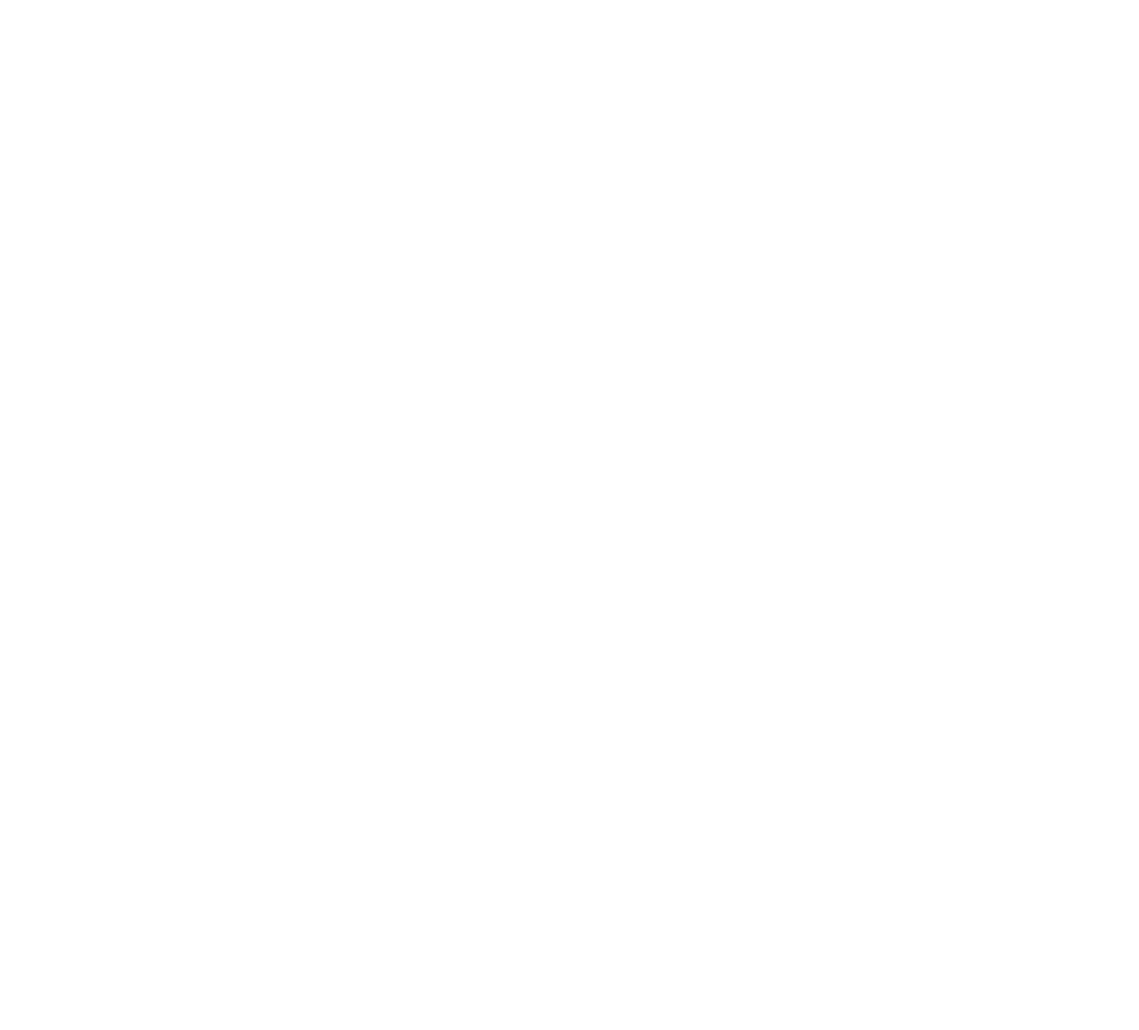
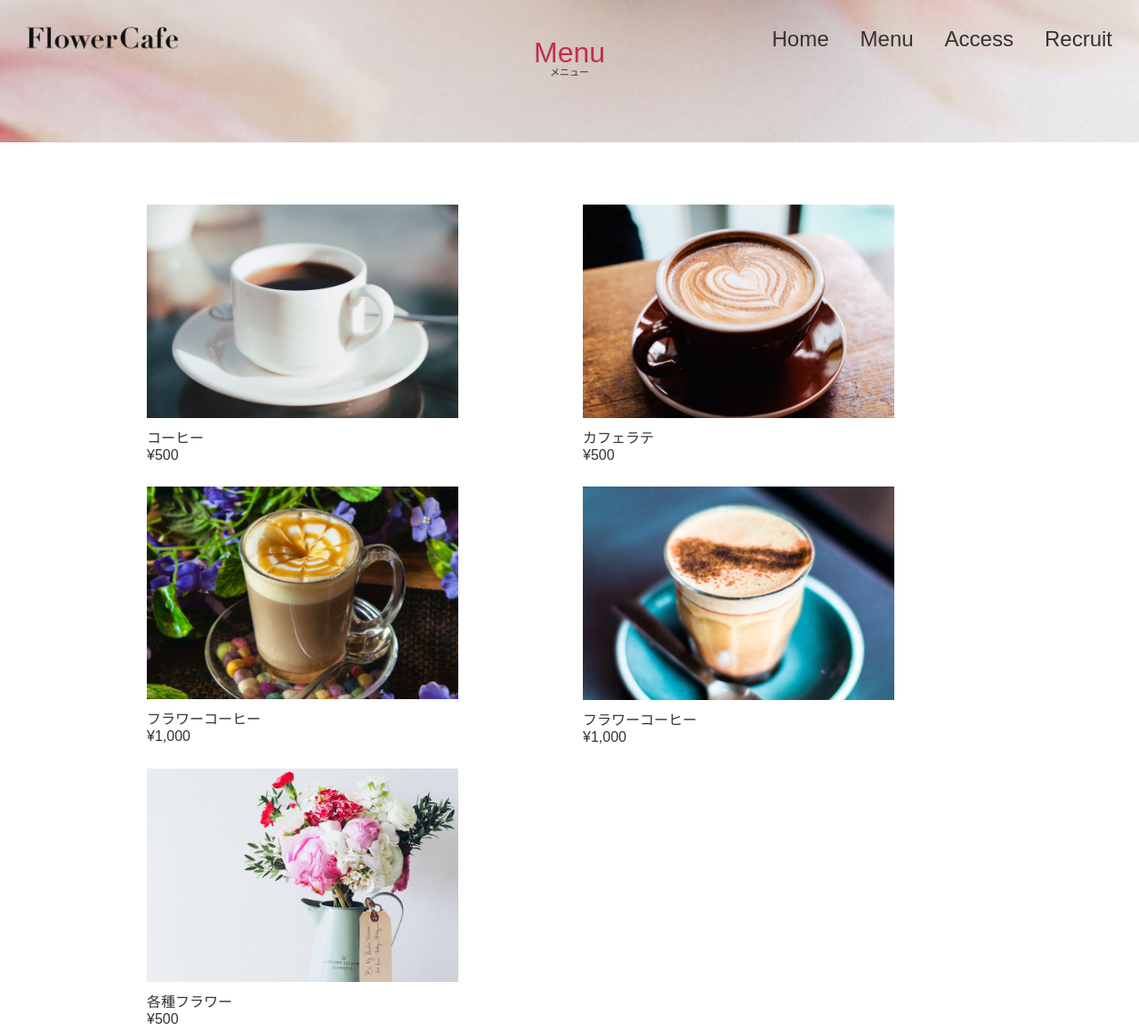
Before and after one commit to CaRo74/FlowerCafe, a plain HTML site: page menu.html in a window 1280 px wide. Shown: the top 1158 px of the page at 89% size. Before the commit the page ends 800 px from the top, so only its background shows below. Drawn offline with Linux system fonts and the light colour scheme; some packages are replaced by stand-ins of ours; a web font is replaced by a local one.

Commit message:
menuページ追加

```diff
--- a/css/style.css
+++ b/css/style.css
@@ -212,6 +212,45 @@ header{
   color: #F9B1C0;
   font-size: 1.2rem;
 }
+/* ページビジュアル */
+.page-mainvisual{
+  background-image: url(../img/bg-page-header_sp.jpg);
+  height: 160px;
+  background-size: cover;
+  z-index: -1;
+  position: relative;
+  text-align: center;
+}
+.page-inner{
+  position: absolute;
+  top: 50%;
+  left: 50%;
+  transform: translate(-50%,-50%);
+}
+.page-title{
+  font-size: 3.2rem;
+  color: #C32D4D;
+  margin-bottom: 2px;
+}
+.page-subtitle{
+  font-size: 1.1rem;
+  line-height: 3.7;
+}
+/* メニュー */
+.menu-items {
+  display: flex;
+  flex-wrap: wrap;
+  justify-content: space-between;
+}
+.menu-items li{
+  width: calc(50% - 15px);
+}
+.menu-items li:not(:last-child){
+  margin-bottom: 26px;
+}
+.menu-items li img{
+  margin-bottom: 9px;
+}
 /* pc */
 @media screen and (min-width: 768px){
   body{
--- a/menu.html
+++ b/menu.html
@@ -0,0 +1,94 @@
+<!DOCTYPE html>
+<html lang="ja">
+<head>
+  <meta charset="UTF-8">
+  <meta http-equiv="X-UA-Compatible" content="IE=edge">
+  <meta name="viewport" content="width=device-width, initial-scale=1.0">
+  <title>Document</title>
+  <link rel="stylesheet" href="https://unpkg.com/ress/dist/ress.min.css">
+  <link rel = "preconnect" href = "https://fonts.googleapis.com">
+  <link rel = "preconnect" href = "https://fonts.gstatic.com" crossorigin>
+  <link href = "https： //fonts.googleapis.com/css2？family = Allura＆family = EB + Garamond：wght @ 400; 500＆family = Noto + Sans + JP＆ display = swap "rel =" stylesheet ">
+  <link rel="stylesheet" href="css/style.css">
+</head>
+<body>
+  <header class="header">
+    <div class="header-inner">
+      <h1 class="header-logo"><a href="#"><img src="img/logo.png" alt="logo"></a></h1>
+
+      <nav class="header-nav-PC">
+        <ul class="header-link">
+          <li><a href="#">Home</a></li>
+          <li><a href="menu.html">Menu</a></li>
+          <li><a href="access.html">Access</a></li>
+          <li><a href="recruit.html">Recruit</a></li>
+        </ul>
+      </nav>
+    </div>
+
+    <nav class="header-nav-SP">
+      <ul class="header-link">
+        <li><a href="#">Home</a></li>
+        <li><a href="menu.html">Menu</a></li>
+        <li><a href="access.html">Access</a></li>
+        <li><a href="recruit.html">Recruit</a></li>
+      </ul>
+    </nav>
+    <!-- SPのみハンバーガーメニュー -->
+    <button type="button" id="js-button"class="nav-button">
+      <span class="btn-line"></span>
+    </button>
+  </header>
+
+  <div class="page-mainvisual">
+    <div class="page-inner">
+      <h2 class="page-title">Menu</h2>
+      <div class="page-subtitle">メニュー</div>
+    </div>
+  </div>
+  <main class="content">
+    <section class="section menu">
+      <div class="section-wrapper">
+        <ul class="menu-items">
+          <li>
+            <img src="img/menu-coffee.jpg" alt="">
+            <p class="menu-title">コーヒー</p>
+            <p class="menu-price">¥500</p>
+          </li>
+          <li>
+            <img src="img/menu-cafe-latte.jpg" alt="">
+            <p class="menu-title">カフェラテ</p>
+            <p class="menu-price">¥500</p>
+          </li>
+          <li>
+            <img src="img/menu-flower-coffee.jpg" alt="">
+            <p class="menu-title">フラワーコーヒー</p>
+            <p class="menu-price">¥1,000</p>
+          </li>
+          <li>
+            <img src="img/menu-flower-pudding.jpg" alt="">
+            <p class="menu-title">フラワーコーヒー</p>
+            <p class="menu-price">¥1,000</p>
+          </li>
+          <li>
+            <img src="img/menu-flower.jpg" alt="">
+            <p class="menu-title">各種フラワー</p>
+            <p class="menu-price">¥500</p>
+          </li>
+        </ul>
+      </div>
+    </section>
+  </main>
+  <footer class="footer">
+    <ul class="footer-nav">
+      <li><a href="#">Home</a></li>
+      <li><a href="menu.html">Menu</a></li>
+      <li><a href="access.html">Access</a></li>
+      <li><a href="recruit.html">Recruit</a></li>
+    </ul>
+    <p class="copylight">© FlowerCafe</p>
+  </footer>
+  <script src="js/jquery-3.6.0.min.js"></script>
+  <script src="js/script.js"></script>
+</body>
+</html>
```
